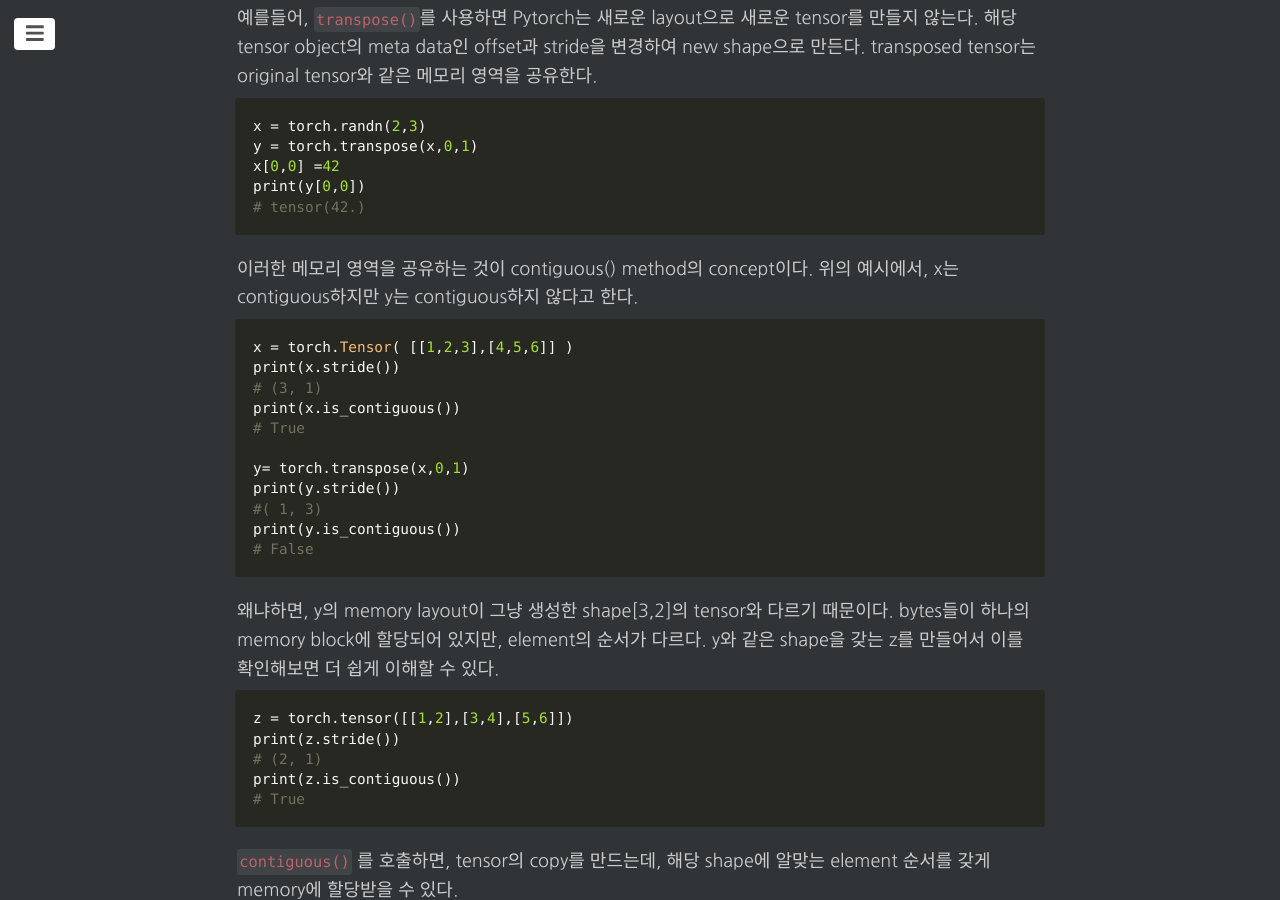
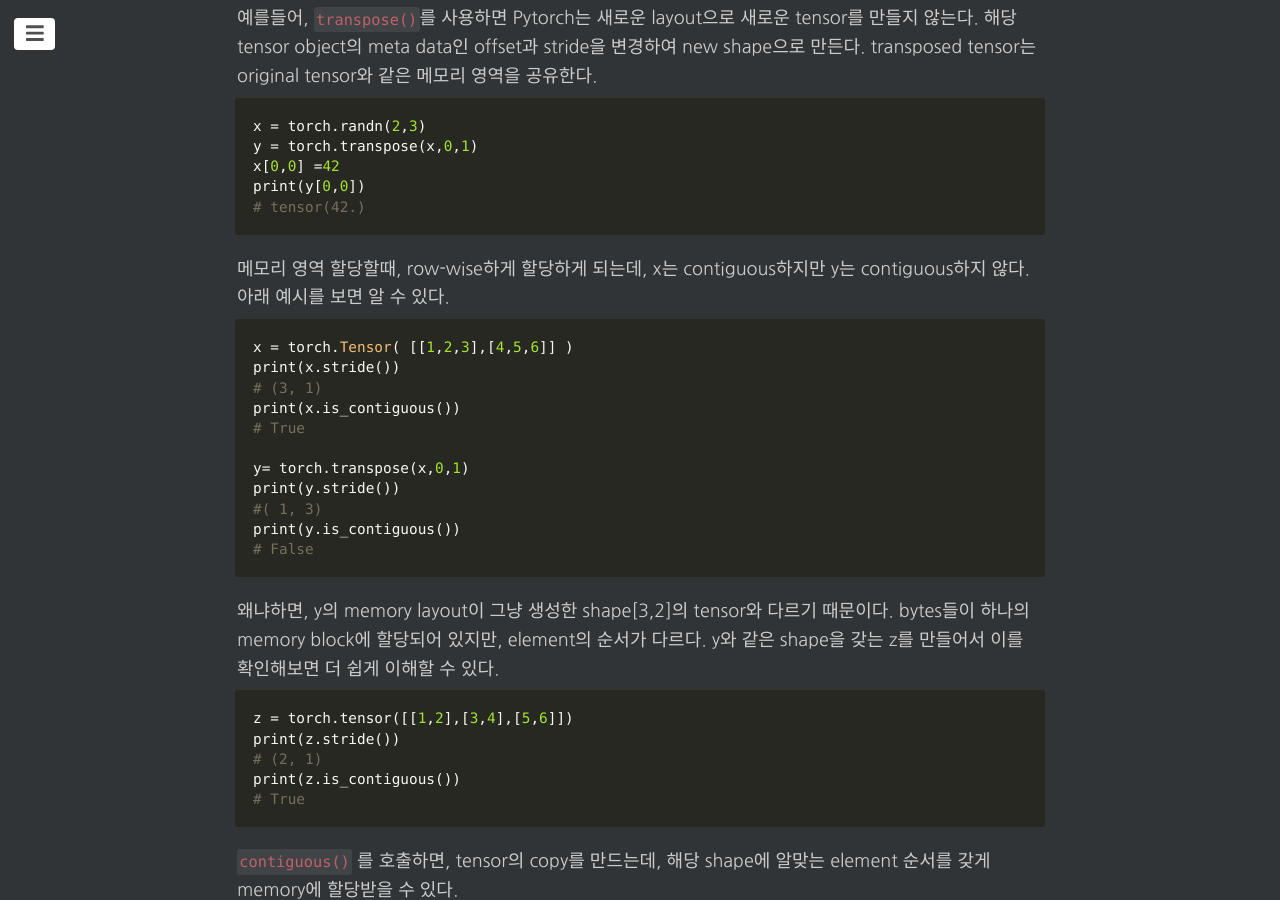
Before and after one commit to changhyeonnam/changhyeonnam.github.io, a Jekyll site: the page built from _posts/2022/2022-1-26-torch.contiguous.md, in a window 1280 px wide and 900 px high, scrolled down 458 px. Built offline with Jekyll 4.4.1, drawn with Linux system fonts in a browser that asks for light colours; nearby versions of some CDN libraries; comment, search, counter and statistics services are not loaded.

Commit message:
update contiguous.mdd

````diff
--- a/_posts/2022/2022-1-26-torch.contiguous.md
+++ b/_posts/2022/2022-1-26-torch.contiguous.md
@@ -26,7 +26,7 @@ print(y[0,0])
 # tensor(42.)
 ```
 
-이러한 메모리 영역을 공유하는 것이 contiguous() method의 concept이다. 위의 예시에서, x는 contiguous하지만 y는 contiguous하지 않다고 한다.
+메모리 영역 할당할때, row-wise하게 할당하게 되는데, x는 contiguous하지만 y는 contiguous하지 않다. 아래 예시를 보면 알 수 있다.
 
 ```python
 x = torch.Tensor( [[1,2,3],[4,5,6]] )
````
